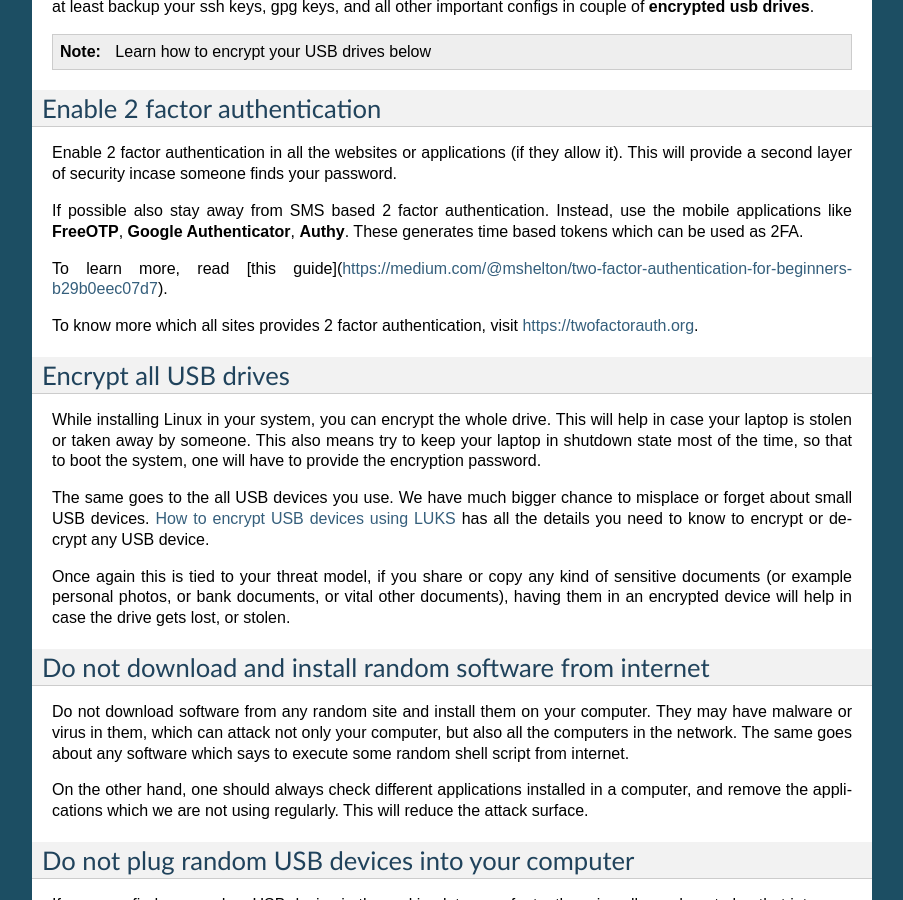
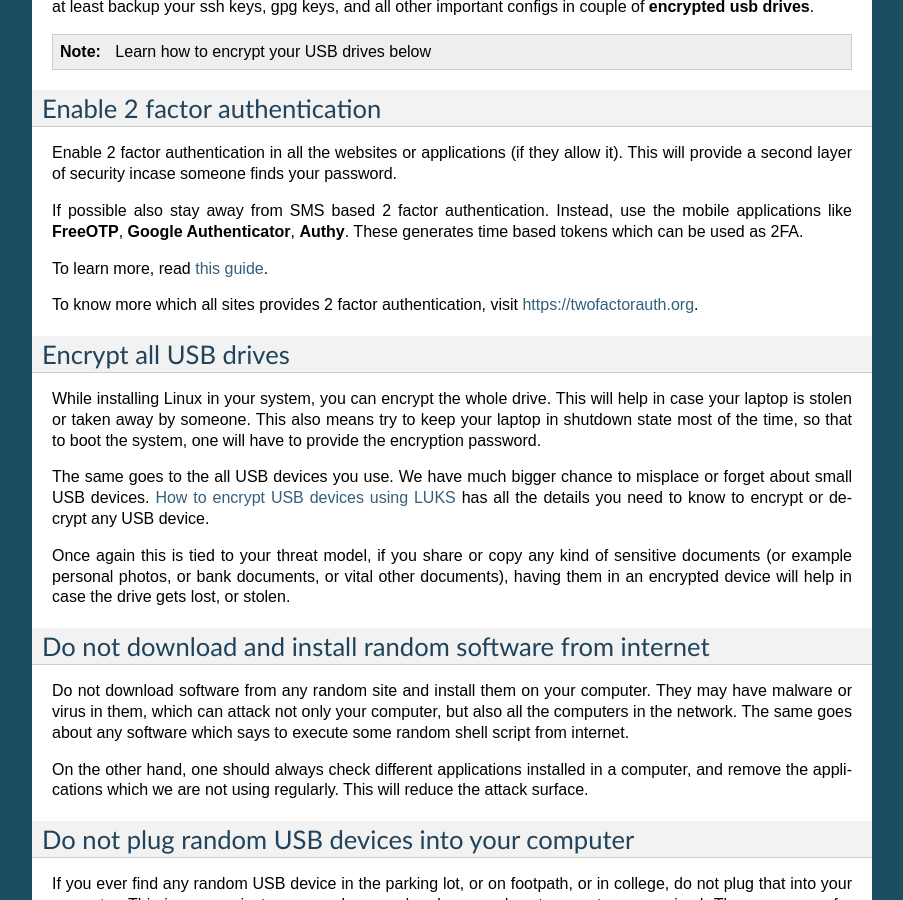
Before and after one commit to kushaldas/summertraining, a Sphinx documentation site: the page built from docs/opsec.rst, in a window 1280 px wide and 900 px high, scrolled down 1658 px. Shown: the whole window, without its empty margins (198-1101 px from the left). Built offline with Sphinx 7.4.7, drawn with Linux system fonts in a browser that asks for light colours.

Commit message:
Fixing typo

```diff
--- a/docs/opsec.rst
+++ b/docs/opsec.rst
@@ -90,7 +90,7 @@ If possible also stay away from SMS based 2 factor authentication. Instead,
 use the mobile applications like **FreeOTP**, **Google Authenticator**,
 **Authy**. These generates time based tokens which can be used as 2FA.
 
-To learn more, read [this guide](https://medium.com/@mshelton/two-factor-authentication-for-beginners-b29b0eec07d7).
+To learn more, read `this guide <https://medium.com/@mshelton/two-factor-authentication-for-beginners-b29b0eec07d7>`_.
 
 To know more which all sites provides 2 factor authentication, visit
 `https://twofactorauth.org <https://twofactorauth.org>`_.
```
